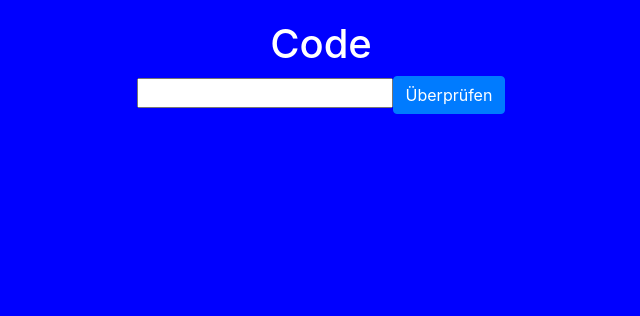
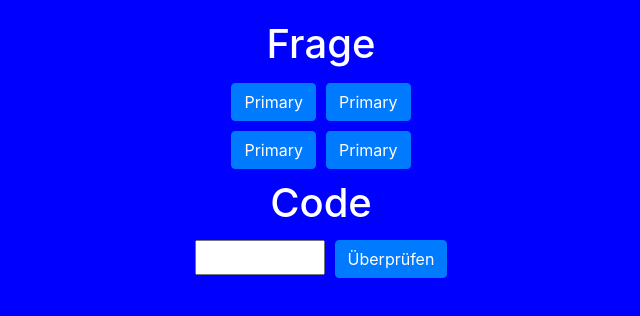
Before and after one commit to samuelru3/Schatzsuche, a plain HTML site: page index.html in a window 1280 px wide. Shown: the whole page, without its empty margins (319-959 px from the left). Drawn offline with nearby package versions, Linux system fonts and the light colour scheme.

Commit message:
display anzeigen/verstecken

```diff
--- a/app.js
+++ b/app.js
@@ -2,7 +2,8 @@ const SchatzApp = {
     data() {
         return {
             // --- Variablen zum Sichtbarmachen ---
-            displayCode: true
+            displayCode1: true,
+            displayFrage1: true
 
         }
     },
--- a/index.html
+++ b/index.html
@@ -14,23 +14,25 @@
 <body>
     <div id="schatz-app">
 
-        <div id="Frage" style="display: none;">
-            <h1>Frage</h2>
+        <div id="Frage" v-if="displayFrage1">
+            <h1 style="margin-bottom: 15px;">Frage</h2>
                 <div>
-                    <button type="button" class="btn btn-primary">Primary</button>
+                    <button type="button" class="btn btn-primary" style="margin-right: 10px;">Primary</button>
                     <button type="button" class="btn btn-primary">Primary</button>
                 </div>
-                <div style="padding: 20px;">
-                    <button type="button" class="btn btn-primary">Primary</button>
+                <div style="padding: 10px;">
+                    <button type="button" class="btn btn-primary" style="margin-right: 10px;">Primary</button>
                     <button type="button" class="btn btn-primary">Primary</button>
                 </div>
         </div>
 
-        <div id="code" v-if="displayCode">
+        <div id="code" v-if="displayCode1">
             <h1>Code</h2>
                 <div>
-                    <input type="number" name="code1" id="code1" v-model="code1">
-                    <button type="button" class="btn btn-primary" @click="ueberpruefen1">Überprüfen</button>
+                    <input type="number" name="code1" id="code1" v-model="code1"
+                        style="height: 35px; width: 130px; margin-top: 5px;">
+                    <button type="button" class="btn btn-primary" @click="ueberpruefen1"
+                        style="margin-left: 10px;">Überprüfen</button>
                 </div>
                 <!-- <span style="color: white;">{{schatz.antwort}} 1 </span> -->
         </div>
```
